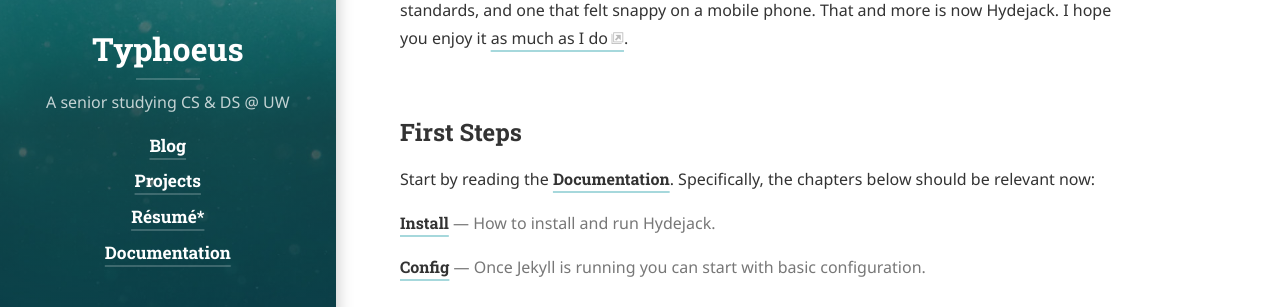
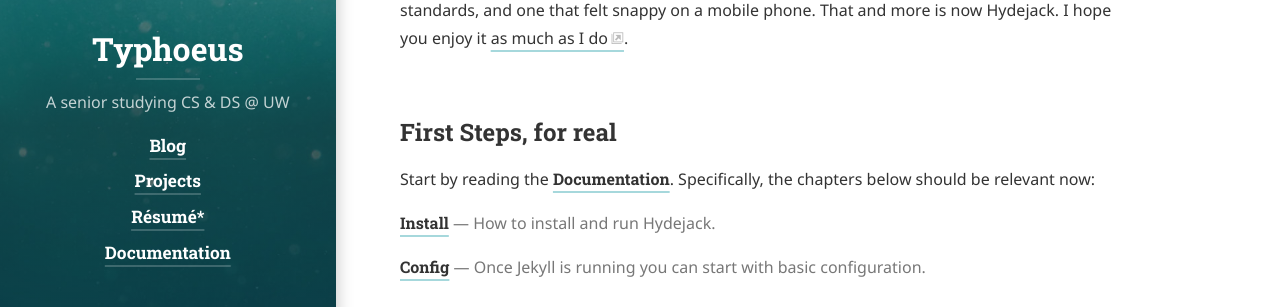
Before and after one commit to Typhoeus-Wang/typhoeus-wang.github.io, a Jekyll site: the page built from index.md, in a window 1280 px wide and 900 px high. Shown: the part 323-630 px from the top of the window. Built offline with Jekyll 4.4.1, drawn with Linux system fonts in a browser that asks for light colours; cached includes are drawn as plain includes; nearby versions of some CDN libraries; some web fonts are replaced; library files that are not in the unit come from our copies.

```diff
--- a/index.md
+++ b/index.md
@@ -11,7 +11,7 @@ One that would let me write posts in markdown with my own editor,
 one that didn't look awful buy modern design standards, and one that felt snappy on a mobile phone.
 That and more is now Hydejack. I hope you enjoy it [as much as I do](https://qwtel.com/).
 
-## First Steps
+## First Steps, for real
 Start by reading the [Documentation]{:.heading.flip-title}.
 Specifically, the chapters below should be relevant now:
 
```
